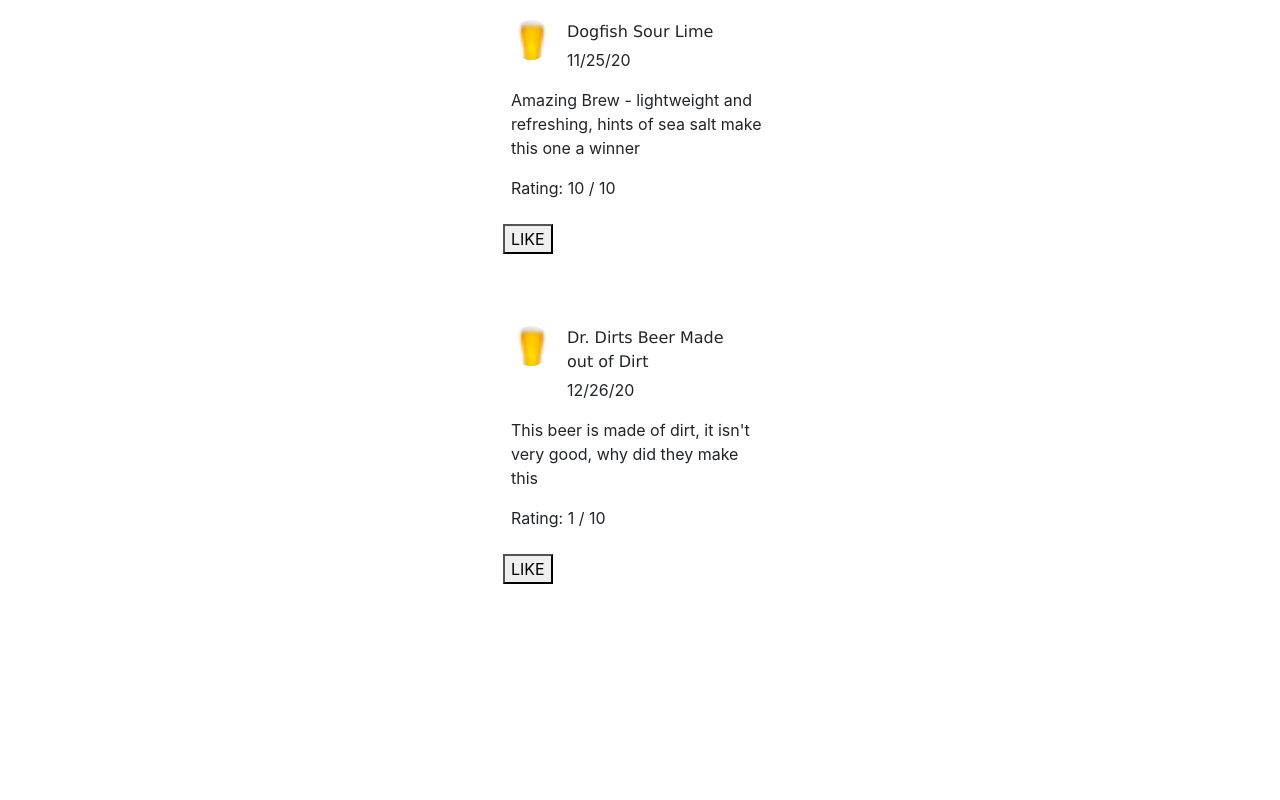
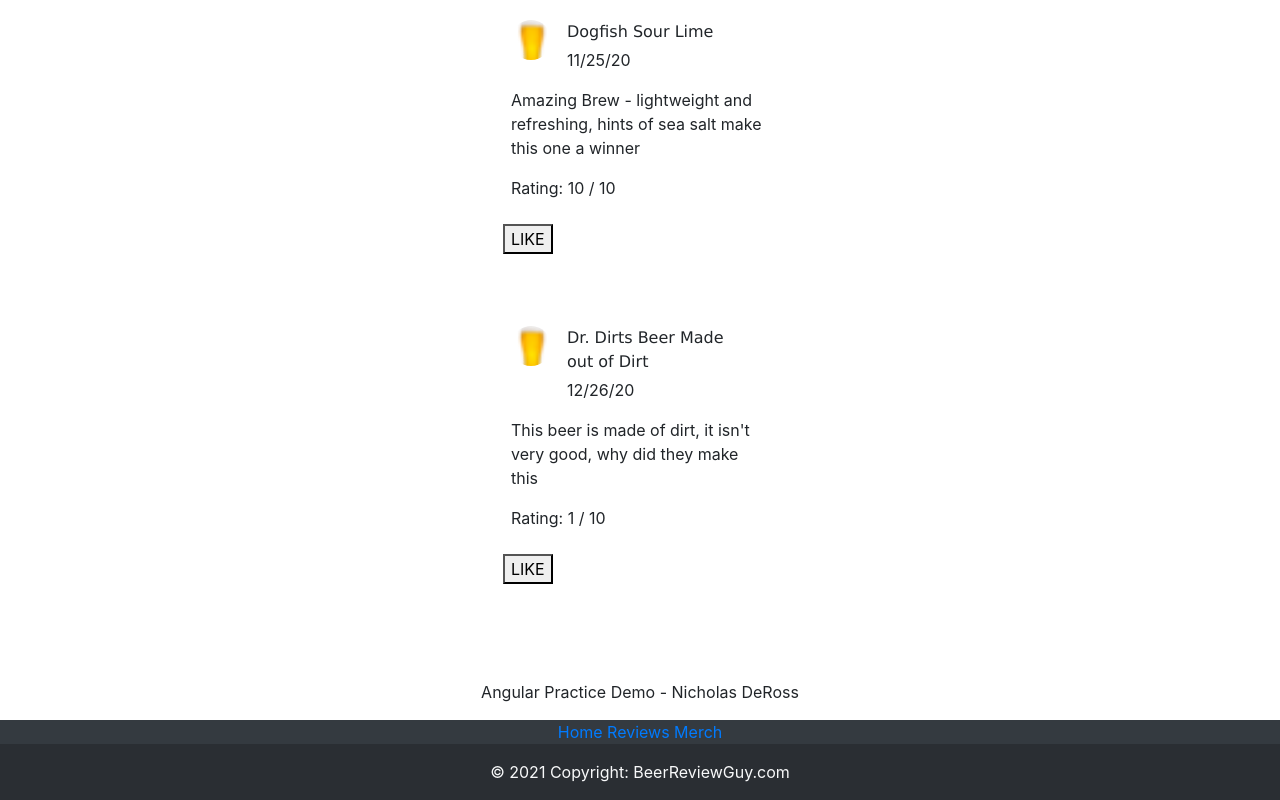
Before and after one commit to ndeross/Beer-Review-Website, an Angular app: page /review-page in a window 1280 px wide. Shown: the part 690-1490 px from the top of the page. Before the commit the page ends 1330 px from the top, so only its background shows below. Built offline with nearby package versions, Linux system fonts and the light colour scheme.

Commit message:
Adding basic footer

```diff
--- a/src/app/app.component.html
+++ b/src/app/app.component.html
@@ -5,7 +5,7 @@
   </button>
   <div class="collapse navbar-collapse" id="navbarNav">
     <ul class="navbar-nav">
-      <li class="nav-item active">
+      <li class="nav-item">
         <a class="nav-link" routerLink="/homepage">Home<span class="sr-only">(current)</span></a>
       </li>
       <li class="nav-item">
--- a/src/app/footer/footer.component.html
+++ b/src/app/footer/footer.component.html
@@ -1 +1,18 @@
 <p>Angular Practice Demo - Nicholas DeRoss</p>
+
+<footer class="bg-dark text-center text-lg-start">
+  <div>
+    <nav>
+      <a routerLink="/homepage">Home </a>
+      <a routerLink="/review-page">Reviews </a>
+      <a routerLink="/merch-page">Merch </a>
+    </nav>
+  </div>
+
+  <!-- Copyright -->
+  <div class="text-center p-3 text-light" style="background-color: rgba(0, 0, 0, 0.2)">
+    © 2021 Copyright:
+    <a class="text-light" href="">BeerReviewGuy.com</a>
+  </div>
+  <!-- Copyright -->
+</footer>
--- a/src/app/review-page/review-page.component.html
+++ b/src/app/review-page/review-page.component.html
@@ -1,2 +1,3 @@
 <app-header> </app-header>
 <app-review-card> </app-review-card>
+<app-footer> </app-footer>
```
